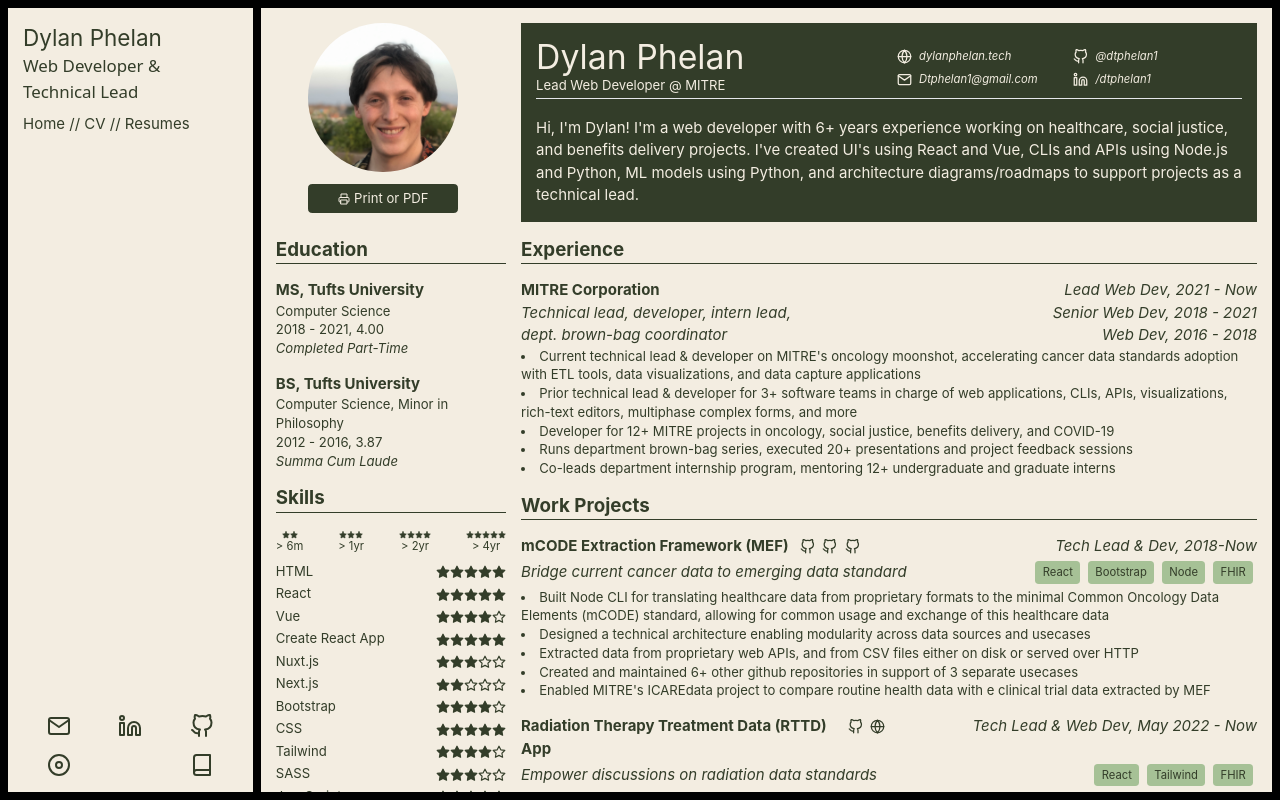
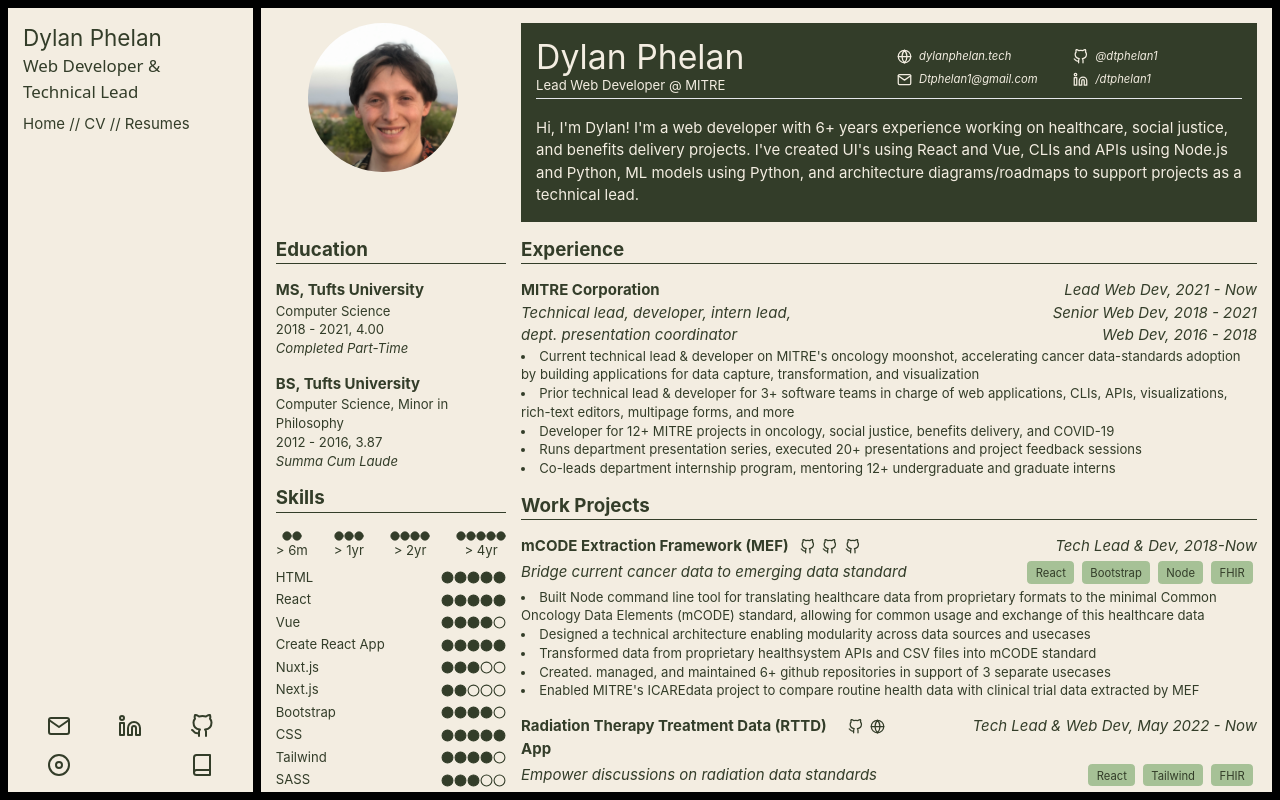
Before and after one commit to Dtphelan1/dtphelan1.github.io, a Next.js app: page /cv in a window 1280 px wide. Built offline with nearby package versions, Linux system fonts and the light colour scheme; some icons are missing.

Commit message:
incorporated all of Dylan M's feedback

```diff
--- a/components/Project.js
+++ b/components/Project.js
@@ -1,3 +1,5 @@
+import Tag from "./Tag";
+
 export default function Project({ project }) {
   function projectMetadata(project) {
     return (
@@ -38,17 +40,9 @@
             {project.elevatorPitch}
           </p>
           <div className="basis-full sm:basis-auto flex flex-1 flex-row flex-wrap items-center justify-start sm:justify-end">
-            {project.featuredTags.map((tag) => {
-              return (
-                <p
-                  id={tag}
-                  key={tag}
-                  className="inline px-2 py-1 mx-1 my-1 max-h-6 first-of-type:ml-0 rounded bg-primary-ultra-light text-primary text-xs "
-                >
-                  {tag}
-                </p>
-              );
-            })}
+            {project.featuredTags.map((tag) => (
+              <Tag key={tag} tag={tag} />
+            ))}
           </div>
         </div>
       </header>
--- a/components/SkillLevel.js
+++ b/components/SkillLevel.js
@@ -1,4 +1,4 @@
-import { Star } from "react-feather";
+import { Circle } from "react-feather";
 import { skillLevels } from "../lib/skillLevel";
 
 export default function SkillLevel({ skill, level, className }) {
@@ -14,8 +14,8 @@
     >
       {levelArray.map((levelMet, i) => {
         return (
-          <Star
-            size={14}
+          <Circle
+            size={13}
             key={skill + "-" + i}
             className={`text-primary inline ${levelMet ? "fill-primary" : ""}`}
           />
--- a/components/SkillLevelLegend.js
+++ b/components/SkillLevelLegend.js
@@ -1,4 +1,4 @@
-import { Star } from "react-feather";
+import { Circle } from "react-feather";
 import { skillLevels } from "../lib/skillLevel";
 
 export default function SkillLevelLegend() {
@@ -10,20 +10,20 @@
           <div
             key={levelObj.level}
             title={levelObj.long}
-            className="flex flex-col items-center"
+            className="flex flex-col items-center text-sm"
           >
             <div className="flex flex-row">
               {[...Array(levelObj.level)].map(() => {
                 return (
-                  <Star
-                    key={`star-${levelObj.level}-${i++}`}
-                    size="8"
-                    className="fill-primary text-primary"
+                  <Circle
+                    key={`circle-${levelObj.level}-${i++}`}
+                    size="10"
+                    className="fill-primary text-primary "
                   />
                 );
               })}
             </div>
-            <p className="text-center text-xs">{levelObj.short}</p>
+            <p className="text-center">{levelObj.short}</p>
           </div>
         );
       })}
--- a/components/Tag.js
+++ b/components/Tag.js
@@ -0,0 +1,11 @@
+export default function Tag({ tag }) {
+  return (
+    <p
+      id={tag}
+      key={tag}
+      className="inline px-2 py-1 mx-1 my-1 max-h-6 first-of-type:ml-0 rounded bg-primary-ultra-light border border-primary-ultra-light text-primary text-xs "
+    >
+      {tag}
+    </p>
+  );
+}
--- a/components/resumeSections/AboutMeSection.js
+++ b/components/resumeSections/AboutMeSection.js
@@ -6,7 +6,7 @@
   return (
     <div
       id="contact-and-high-level "
-      className="max-w-screen-xl flex flex-wrap px-4 my-0 py-4 xl:my-4 xl:py-0  mx-auto bg-primary xl:bg-neutral-main print:bg-neutral-main"
+      className="max-w-screen-xl flex flex-wrap px-4 my-0 pt-4 pb-8 xl:my-4 xl:py-0 print:my-4 print:py-0  mx-auto bg-primary xl:bg-neutral-main print:bg-neutral-main "
     >
       <div className="flex flex-col flex-full items-center basis-full xl:basis-1/4 print:basis-1/4 xl:pr-8 print:pr-8 ">
         <div className="max-h-48 max-w-[10rem]">
@@ -16,12 +16,14 @@
             alt="A photo of Dylan, taken in 2019 from a rooftop restaurant in Morocco. Pictured with medium length brown hair, slightly disheveled and parted on the viewer's right, is a wide-smiling, green-eye squinting Dylan wearing a black floral-print collared shirt. The image is neck-up, and the shirt is barely visible in the crop. A portrait style photo, the head makes way to slightly blurred shrubbery, offering a verdant contrast to the subject's peach-toned skin. Further in the photo's background we see the Old Town of Morocco stretch to the horizon, beige and reddish-brown buildings carrying our eyes to the gray-blue sky behind up."
           />
         </div>
+        {handlePrint && (
           <button
             className="absolute left-0 top-0 xl:relative  flex items-center justify-center w-[10rem] rounded border bg-primary transition-all xl:border-primary border-neutral-main text-neutral-main p-1 px-2 m-2 print:hidden hover:bg-neutral-main hover:text-primary "
             onClick={handlePrint}
           >
             <Printer size={12} className="mr-1" /> Print or PDF
           </button>
+        )}
       </div>
       {/* Need the wrapping div so the HR can be the same length as the top-level bio info */}
       <div className="basis-full xl:basis-3/4 print:basis-3/4 xl:p-4 print:p-4 bg-primary text-neutral-main relative">
@@ -53,7 +55,7 @@
         {highlight && (
           <div
             id="highlighted-area"
-            className="text-base print:text-sm absolute -bottom-4 -right-4 xl:bottom-0 xl:right-0 print:bottom-0 print:right-0 border-t border-l p-1 px-2 border-neutral-50 text-neutral-main w-fit"
+            className="text-base print:text-sm absolute -bottom-8 -right-4 xl:bottom-0 xl:right-0 print:bottom-0 print:right-0 border-t border-l p-1 px-2 border-neutral-50 text-neutral-main w-fit"
           >
             {highlight} Resume
           </div>
--- a/data/aboutMe.js
+++ b/data/aboutMe.js
@@ -3,7 +3,7 @@
 const aboutMe = {
   name: "Dylan Phelan",
   title: "Lead Web Developer @ MITRE",
-  elevatorPitch: `Hi, I'm Dylan! I'm a web developer with 6+ years experience working on healthcare, social justice, and benefits delivery projects. I've created UI's using React and Vue, CLIs and APIs using Node.js and Python, ML models using Python, and architecture diagrams/roadmaps to support projects as a technical lead. `,
+  elevatorPitch: `Hi, I'm Dylan! I'm a web developer with 6+ years experience working on healthcare, social justice, and benefits delivery projects. I've created UI's using React and Vue, CLIs and APIs using Node.js and Python, ML models using Python, and architecture diagrams/roadmaps to support projects as a technical lead.`,
   links: [
     {
       id: "website",
--- a/data/jobs.js
+++ b/data/jobs.js
@@ -17,12 +17,12 @@
     ],
     date: "2016 - Now",
     elevatorPitch:
-      "Technical lead, developer, intern lead, dept. brown-bag coordinator",
+      "Technical lead, developer, intern lead, dept. presentation coordinator",
     bullets: [
-      "Current technical lead & developer on MITRE's oncology moonshot, accelerating cancer data standards adoption with ETL tools, data visualizations, and data capture applications",
-      "Prior technical lead & developer for 3+ software teams in charge of web applications, CLIs, APIs, visualizations, rich-text editors, multiphase complex forms, and more",
+      "Current technical lead & developer on MITRE's oncology moonshot, accelerating cancer data-standards adoption by building applications for data capture, transformation, and visualization",
+      "Prior technical lead & developer for 3+ software teams in charge of web applications, CLIs, APIs, visualizations, rich-text editors, multipage forms, and more",
       "Developer for 12+ MITRE projects in oncology, social justice, benefits delivery, and COVID-19",
-      "Runs department brown-bag series, executed 20+ presentations and project feedback sessions",
+      "Runs department presentation series, executed 20+ presentations and project feedback sessions",
       "Co-leads department internship program, mentoring 12+ undergraduate and graduate interns",
     ],
   },
--- a/data/projects.js
+++ b/data/projects.js
@@ -32,11 +32,11 @@
     ],
     elevatorPitch: "Bridge current cancer data to emerging data standard",
     bullets: [
-      "Built Node CLI for translating healthcare data from proprietary formats to the minimal Common Oncology Data Elements (mCODE) standard, allowing for common usage and exchange of this healthcare data",
+      "Built Node command line tool for translating healthcare data from proprietary formats to the minimal Common Oncology Data Elements (mCODE) standard, allowing for common usage and exchange of this healthcare data",
       "Designed a technical architecture enabling modularity across data sources and usecases",
-      "Extracted data from proprietary web APIs, and from CSV files either on disk or served over HTTP",
-      "Created and maintained 6+ other github repositories in support of 3 separate usecases",
-      "Enabled MITRE's ICAREdata project to compare routine health data with e clinical trial data extracted by MEF",
+      "Transformed data from proprietary healthsystem APIs and CSV files into mCODE standard",
+      "Created. managed, and maintained 6+ github repositories in support of 3 separate usecases",
+      "Enabled MITRE's ICAREdata project to compare routine health data with clinical trial data extracted by MEF",
     ],
     featuredTags: ["React", "Bootstrap", "Node", "FHIR"],
     tags: ["React", "Bootstrap", "Node", "FHIR"],
@@ -98,7 +98,7 @@
     date: "Jan - Sept 2022",
     links: [
       {
-        url: "https://www.sjp.mitre.org/",
+        url: "https://sjp.mitre.org/",
         title: "MITRE's Social Justice Platform",
         Icon: Globe,
       },
@@ -161,7 +161,7 @@
       "Built a SMARTonFHIR React web application for reducing clinician burden collecting patient data",
       "Leveraged SlateJs rich-text editor for inline suggestions and data tagging in clinical notes",
       "Visualized patient data with ReCharts and custom HTML visualizations",
-      "Enabled data provenance tracking via data-linkage to source notes and ElasticSearch document queries",
+      "Enabled data provenance tracking via linking to source notes and ElasticSearch document queries",
       "Received praise from oncologists and MITRE executives, motivating future research on novel data capture techniques",
     ],
     featuredTags: ["React", "Material UI", "SCSS", "FHIR"],
--- a/pages/cv.js
+++ b/pages/cv.js
@@ -22,26 +22,12 @@
   const personalProjects = projects.filter(
     (proj) => proj.type === PROJECTTYPES["personal"]
   );
-  // Printing logic
-  // Ref of the component to print
-  const componentRef = useRef();
-  // Date for file-name time stamping
-  const today = new Date();
-  // Set up printing hook
-  const handlePrint = useReactToPrint({
-    content: () => componentRef.current,
-    documentTitle: `${[
-      today.getDate(),
-      today.getMonth() + 1,
-      today.getFullYear(),
-    ].join("-")}-Dylan-Phelan-Resume`,
-  });
 
   return (
     <PageFadeWrapper>
       <div className="h-screen md:h-auto md:max-h-[97vh] w-full text-sm">
-        <div ref={componentRef} className="relative overflow-clip mx-auto">
-          <AboutMeSection aboutMe={aboutMe} handlePrint={handlePrint} />
+        <div className="relative overflow-clip mx-auto">
+          <AboutMeSection aboutMe={aboutMe} />
           <div
             id="content"
             className=" max-w-screen-xl flex flex-wrap-reverse px-4 my-4 print:!mt-0 mx-auto text-primary bg-neutral-main"
--- a/pages/index.js
+++ b/pages/index.js
@@ -20,7 +20,7 @@
           <p className="mb-2">
             I&apos;m a <span className="font-bold">web developer</span> and{" "}
             <span className="font-bold">technical lead</span> with an{" "}
-            <span className="font-bold">eye for design</span> whose worked for
+            <span className="font-bold">eye for design</span> who's worked for
             6+ years on healthcare, social justice, and benefits delivery
             projects.
           </p>
```
Lines whose indentation alone changed are shown as unchanged.
